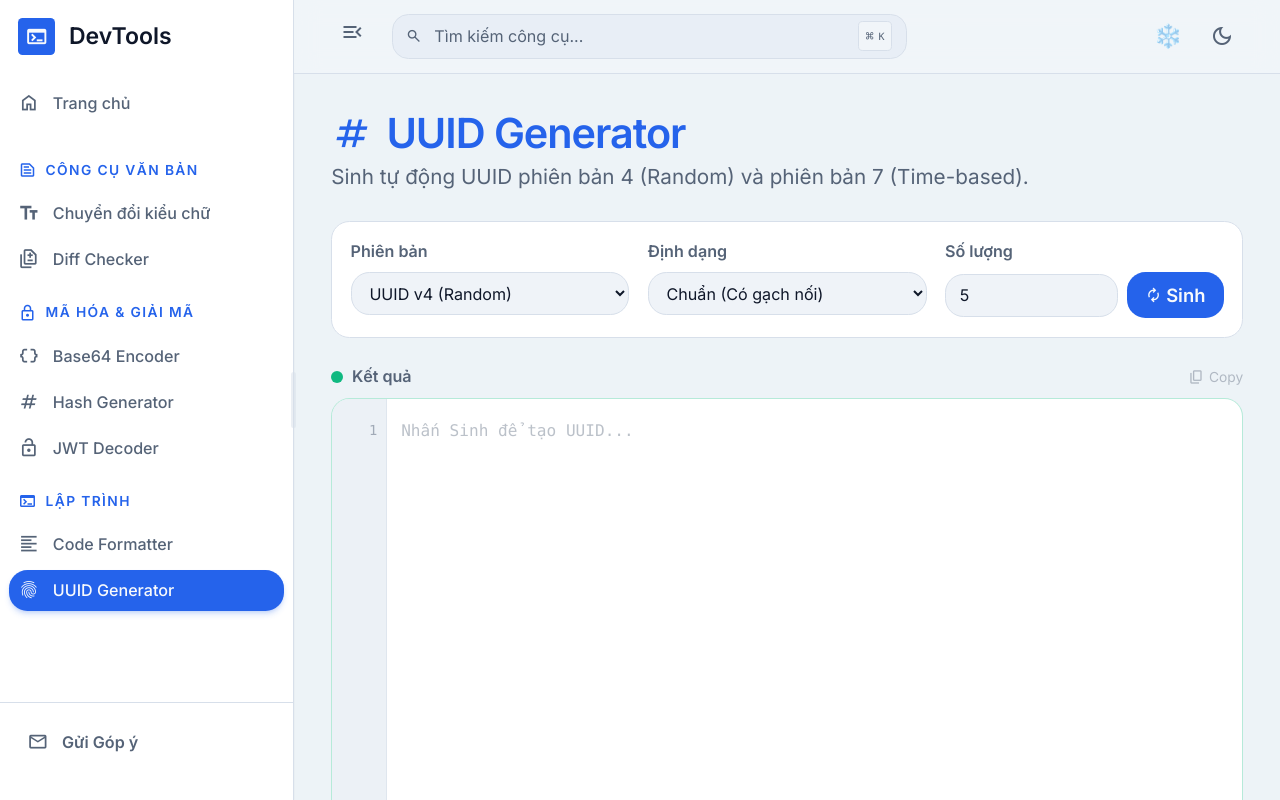
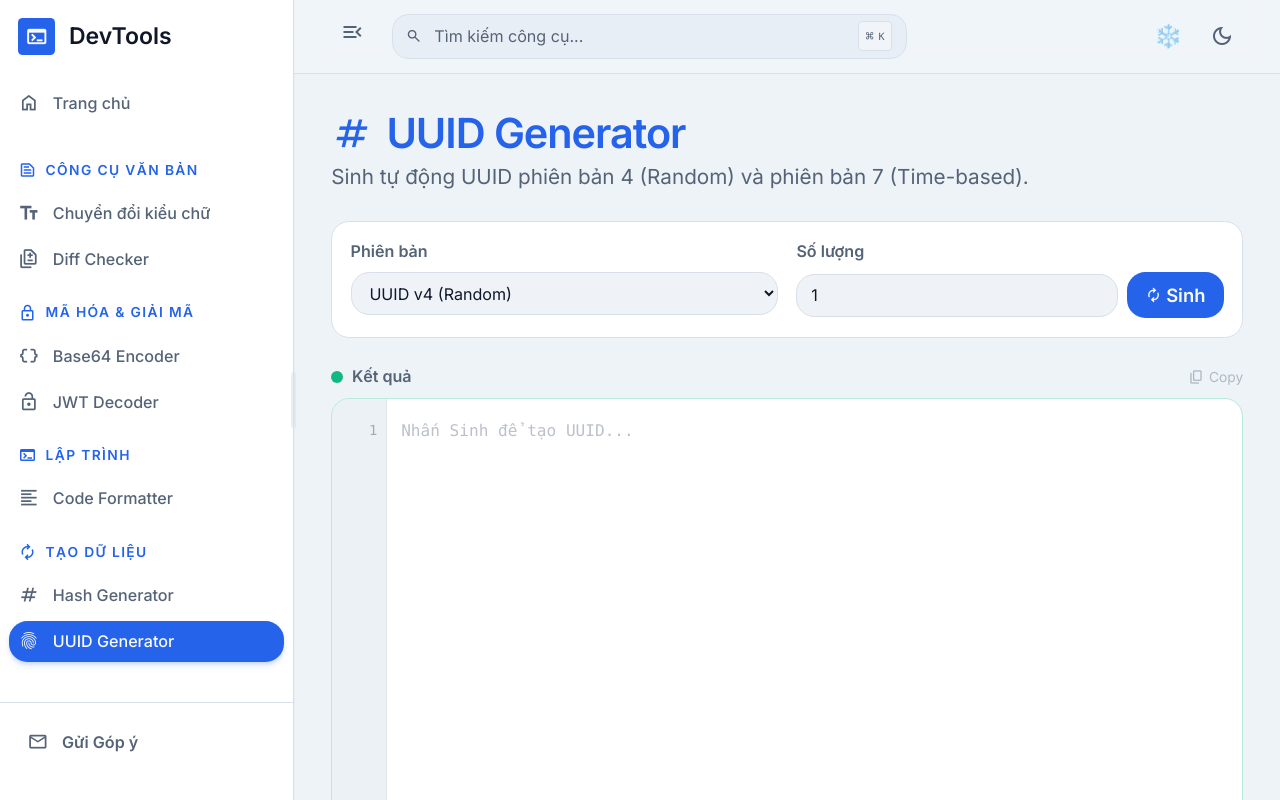
Before and after one commit to DamMinhChien/DevTools, a React (Vite) app: page /uuid-generator in a window 1280 px wide. Built offline with nearby package versions, Linux system fonts and the light colour scheme.

Commit message:
feat: đưa UUID và Hash Generator vào nhóm Trình Tạo Dữ Liệu; gom tất cả định dạng UUID vào một kết quả

```diff
--- a/src/App.tsx
+++ b/src/App.tsx
@@ -260,30 +260,6 @@ function App() {
                     )}
                   </AnimatePresence>
                 </Link>
-
-                <Link
-                  to="/hash-generator"
-                  className={`w-full flex items-center px-2 py-2 text-sm font-medium rounded-lg transition-colors group ${isSidebarOpen ? "justify-start gap-3" : "justify-center"}`}
-                  activeProps={{ className: "bg-primary text-primary-foreground shadow-md shadow-primary/20" }}
-                  inactiveProps={{ className: "text-muted-foreground hover:bg-muted hover:text-foreground" }}
-                  title="Hash Generator"
-                >
-                  <motion.span layout className="material-symbols-outlined shrink-0 text-lg">tag</motion.span>
-                  <AnimatePresence>
-                    {isSidebarOpen && (
-                      <motion.span
-                        initial={{ opacity: 0, width: 0 }}
-                        animate={{ opacity: 1, width: "auto" }}
-                        exit={{ opacity: 0, width: 0 }}
-                        transition={{ duration: 0.2 }}
-                        className="truncate"
-                      >
-                        Hash Generator
-                      </motion.span>
-                    )}
-                  </AnimatePresence>
-                </Link>
-
                 <Link
                   to="/jwt"
                   className={`w-full flex items-center px-2 py-2 text-sm font-medium rounded-lg transition-colors group ${isSidebarOpen ? "justify-start gap-3" : "justify-center"}`}
@@ -345,6 +321,50 @@ function App() {
                         className="truncate"
                       >
                         Code Formatter
+                      </motion.span>
+                    )}
+                  </AnimatePresence>
+                </Link>
+
+              </div>
+            </div>
+
+            {/* Group: Generators */}
+            <div className="pt-2">
+              <div className="px-2 py-2 flex items-center h-8 text-blue-600 dark:text-blue-500 font-bold uppercase tracking-widest text-xs">
+                <span className={`material-symbols-outlined shrink-0 text-[18px] ${isSidebarOpen ? "mr-2" : "mx-auto"}`} title="Trình Tạo Dữ Liệu">autorenew</span>
+                <AnimatePresence>
+                  {isSidebarOpen && (
+                    <motion.span
+                      initial={{ opacity: 0, width: 0 }}
+                      animate={{ opacity: 1, width: "auto" }}
+                      exit={{ opacity: 0, width: 0 }}
+                      className="overflow-hidden whitespace-nowrap"
+                    >
+                      Tạo Dữ Liệu
+                    </motion.span>
+                  )}
+                </AnimatePresence>
+              </div>
+              <div className="mt-1 space-y-1">
+                <Link
+                  to="/hash-generator"
+                  className={`w-full flex items-center px-2 py-2 text-sm font-medium rounded-lg transition-colors group ${isSidebarOpen ? "justify-start gap-3" : "justify-center"}`}
+                  activeProps={{ className: "bg-primary text-primary-foreground shadow-md shadow-primary/20" }}
+                  inactiveProps={{ className: "text-muted-foreground hover:bg-muted hover:text-foreground" }}
+                  title="Hash Generator"
+                >
+                  <motion.span layout className="material-symbols-outlined shrink-0 text-lg">tag</motion.span>
+                  <AnimatePresence>
+                    {isSidebarOpen && (
+                      <motion.span
+                        initial={{ opacity: 0, width: 0 }}
+                        animate={{ opacity: 1, width: "auto" }}
+                        exit={{ opacity: 0, width: 0 }}
+                        transition={{ duration: 0.2 }}
+                        className="truncate"
+                      >
+                        Hash Generator
                       </motion.span>
                     )}
                   </AnimatePresence>
--- a/src/config/tools.ts
+++ b/src/config/tools.ts
@@ -64,6 +64,23 @@ export const toolCategories: Category[] = [
         disabled: false,
         keywords: ["base64", "encode", "decode", "mã hóa", "giải mã"]
       },
+
+      {
+        id: "jwt",
+        name: "JWT Decoder",
+        description: "Giải mã token JWT để xem header và payload.",
+        icon: "lock_open",
+        color: "bg-purple-500",
+        disabled: false,
+        keywords: ["jwt", "token", "decode", "giải mã", "json web token", "auth"]
+      }
+    ]
+  },
+  {
+    id: "generators",
+    name: "Trình Tạo Dữ Liệu",
+    icon: "autorenew",
+    tools: [
       {
         id: "hash-generator",
         name: "Hash Generator",
@@ -74,13 +91,13 @@ export const toolCategories: Category[] = [
         keywords: ["hash", "md5", "sha", "băm", "generator", "tạo"]
       },
       {
-        id: "jwt",
-        name: "JWT Decoder",
-        description: "Giải mã token JWT để xem header và payload.",
-        icon: "lock_open",
-        color: "bg-purple-500",
+        id: "uuid-generator",
+        name: "UUID Generator",
+        description: "Sinh mã UUID v4 và v7 ngẫu nhiên với nhiều định dạng.",
+        icon: "fingerprint",
+        color: "bg-teal-500",
         disabled: false,
-        keywords: ["jwt", "token", "decode", "giải mã", "json web token", "auth"]
+        keywords: ["uuid", "guid", "generator", "sinh", "tạo", "random", "v4", "v7"]
       }
     ]
   },
@@ -106,15 +123,6 @@ export const toolCategories: Category[] = [
         color: "bg-purple-500",
         disabled: true,
         keywords: ["regex", "biểu thức", "chính quy", "test", "match"]
-      },
-      {
-        id: "uuid-generator",
-        name: "UUID Generator",
-        description: "Sinh mã UUID v4 và v7 ngẫu nhiên với nhiều định dạng.",
-        icon: "fingerprint",
-        color: "bg-teal-500",
-        disabled: false,
-        keywords: ["uuid", "guid", "generator", "sinh", "tạo", "random", "v4", "v7"]
       }
     ]
   }
--- a/src/pages/uuid/index.tsx
+++ b/src/pages/uuid/index.tsx
@@ -4,31 +4,28 @@ import { v4 as uuidv4, v7 as uuidv7 } from "uuid";
 import CodeEditor from "../../components/CodeEditor";
 
 type UuidVersion = "v4" | "v7";
-type UuidFormat = "standard" | "uppercase" | "no-dashes" | "braces";
+
 
 export default function UuidGenerator() {
   const [version, setVersion] = useState<UuidVersion>("v4");
-  const [format, setFormat] = useState<UuidFormat>("standard");
-  const [quantity, setQuantity] = useState<number>(5);
+  const [quantity, setQuantity] = useState<number>(1);
   const [output, setOutput] = useState<string>("");
   const [copied, setCopied] = useState(false);
-
-  const formatUuid = (uuid: string, fmt: UuidFormat) => {
-    let formatted = uuid;
-    if (fmt === "uppercase") formatted = formatted.toUpperCase();
-    if (fmt === "no-dashes") formatted = formatted.replace(/-/g, "");
-    if (fmt === "braces") formatted = `{${formatted}}`;
-    return formatted;
-  };
 
   const handleGenerate = useCallback(() => {
     let result = "";
     for (let i = 0; i < quantity; i++) {
       const rawUuid = version === "v4" ? uuidv4() : uuidv7();
-      result += formatUuid(rawUuid, format) + "\n";
+      if (quantity > 1) {
+        result += `// --- UUID ${i + 1} ---\n`;
+      }
+      result += `${rawUuid} (Standard)\n`;
+      result += `${rawUuid.toUpperCase()} (Uppercase)\n`;
+      result += `${rawUuid.replace(/-/g, "")} (No dashes)\n`;
+      result += `{${rawUuid}} (Braces)\n\n`;
     }
     setOutput(result.trimEnd());
-  }, [version, format, quantity]);
+  }, [version, quantity]);
 
   const handleCopy = useCallback(() => {
     if (!output) return;
@@ -51,7 +48,9 @@ export default function UuidGenerator() {
       </header>
 
       {/* Controls */}
-      <div className="grid grid-cols-1 md:grid-cols-3 gap-4 bg-card p-4 rounded-xl border border-border">
+
+
+      <div className="grid grid-cols-1 md:grid-cols-2 gap-4 bg-card p-4 rounded-xl border border-border">
         {/* Version */}
         <div className="flex flex-col gap-2">
           <label className="text-sm font-semibold text-muted-foreground">Phiên bản</label>
@@ -62,21 +61,6 @@ export default function UuidGenerator() {
           >
             <option value="v4">UUID v4 (Random)</option>
             <option value="v7">UUID v7 (Time-based)</option>
-          </select>
-        </div>
-
-        {/* Format */}
-        <div className="flex flex-col gap-2">
-          <label className="text-sm font-semibold text-muted-foreground">Định dạng</label>
-          <select
-            value={format}
-            onChange={(e) => setFormat(e.target.value as UuidFormat)}
-            className="w-full bg-muted/50 border border-border rounded-lg px-3 py-2 text-sm transition-all focus:outline-none focus:ring-2 focus:ring-primary/30 text-foreground"
-          >
-            <option value="standard">Chuẩn (Có gạch nối)</option>
-            <option value="uppercase">In hoa (UPPERCASE)</option>
-            <option value="no-dashes">Không gạch nối (xxxxxxxx...)</option>
-            <option value="braces">Trong ngoặc nhọn {"{...}"}</option>
           </select>
         </div>
 
```
